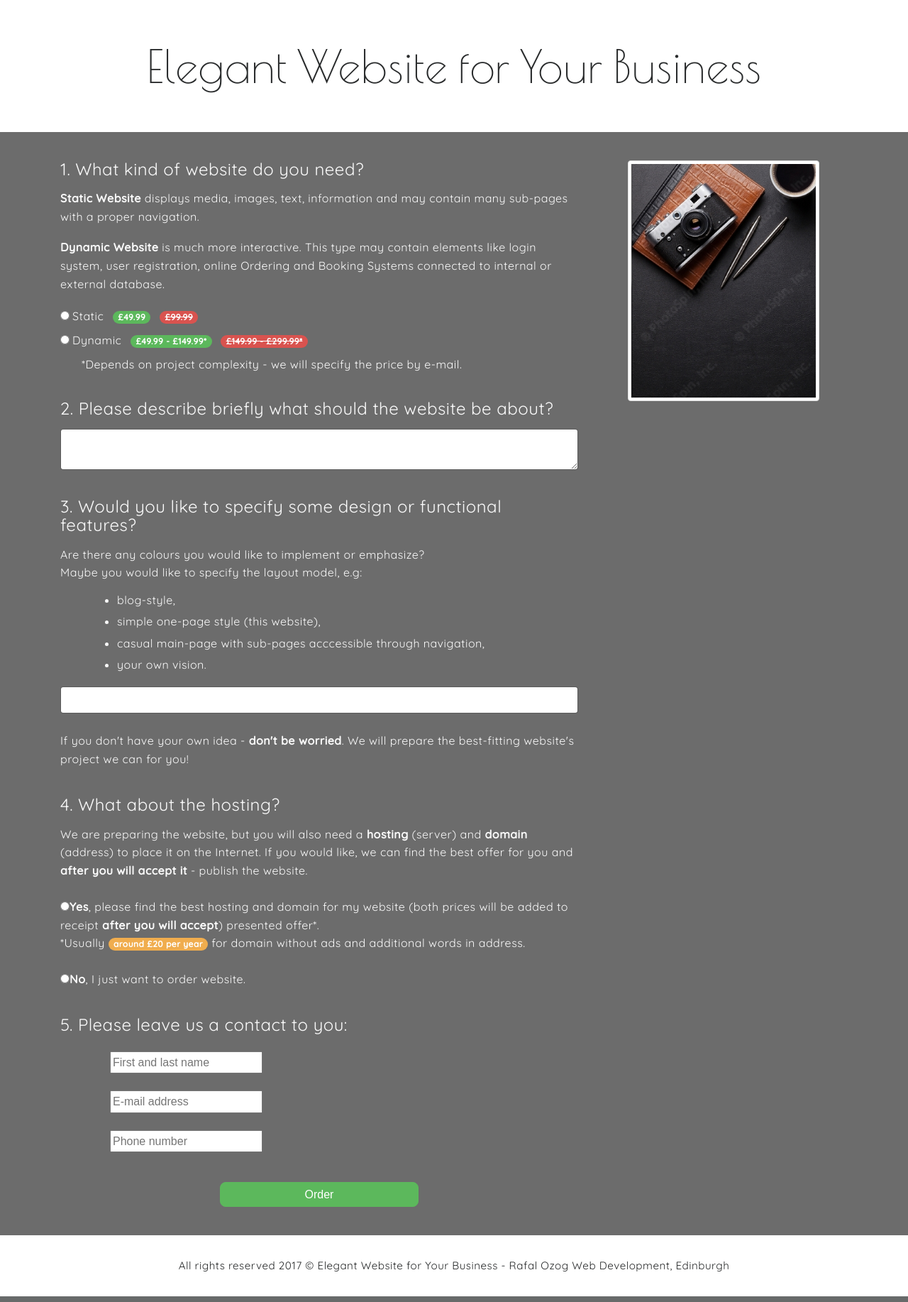
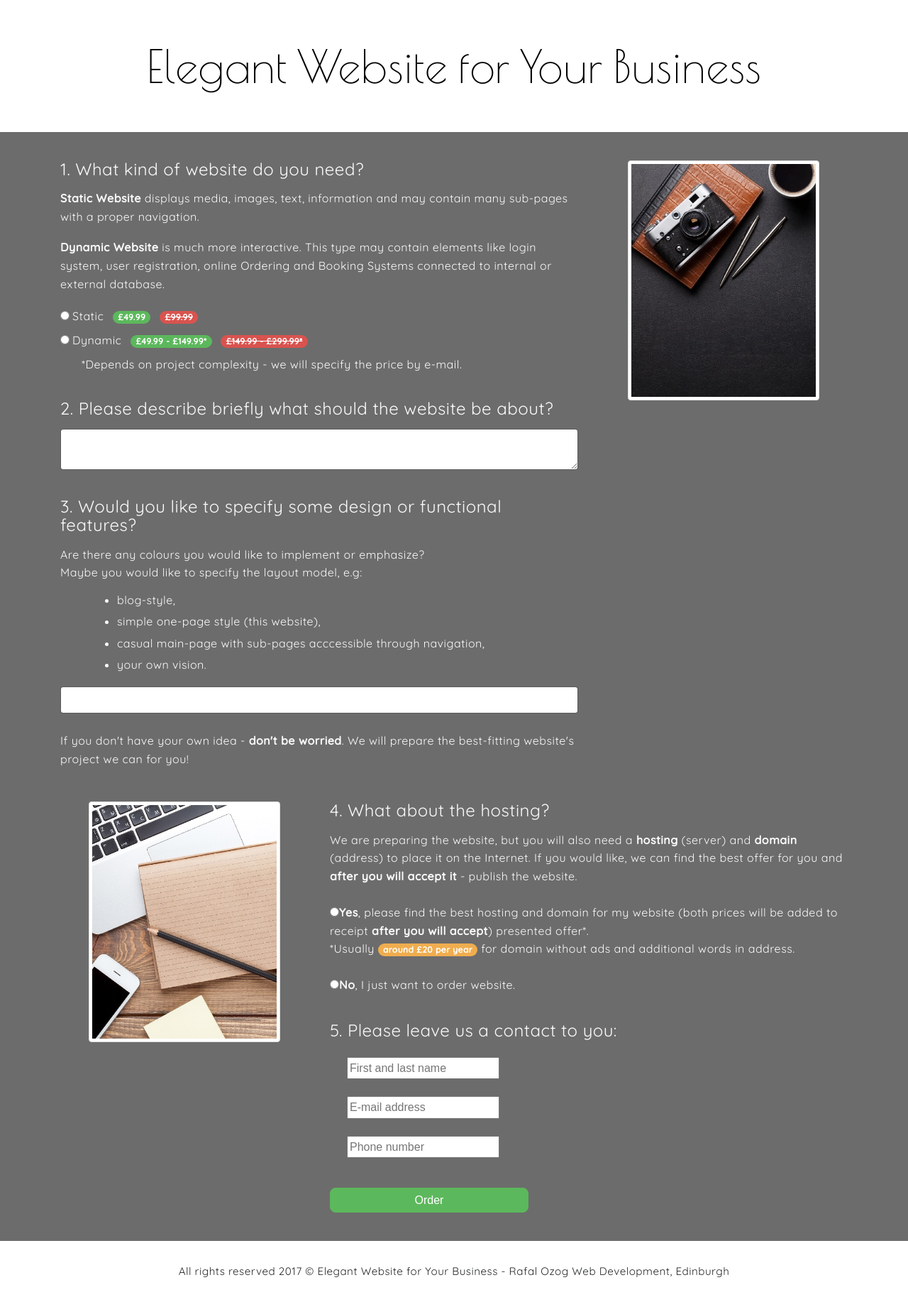
Before and after one commit to ravo9/PHP_Website_Project-Elegant_Website_for_Your_Business, a PHP site: page /templates/order.html in a window 1280 px wide. Shown: the whole page at 71% size. Run offline with PHP 8.4, Linux system fonts and the light colour scheme.

Commit message:
Pictures replaced

```diff
--- a/static/css/style.css
+++ b/static/css/style.css
@@ -12,6 +12,17 @@ body
 	font-family: 'Poiret One';
 	font-size: 4rem;
 	text-align: center;
+}
+
+.links_no_decoration
+{
+	text-decoration:none;
+	color: #000000;
+}
+
+.links_no_decoration:hover {
+    text-decoration:none;
+	color: #000000;
 }
 
 #benefits, #examples
--- a/templates/confirmation.html
+++ b/templates/confirmation.html
@@ -10,7 +10,6 @@
 	<meta name="keywords" content="websites, website, elegant, web-development, creation, rafal, ozog, business, customers, enterprise, attainable" />
 
 	<link href="../static/css/bootstrap.min.css" rel="stylesheet" type="text/css" />
-	<link href="../static/css/fontello.css" rel="stylesheet" type="text/css" />
 	<link href="../static/css/style.css" rel="stylesheet" type="text/css" />
 
 	<link href="https://fonts.googleapis.com/css?family=Poiret+One" rel="stylesheet">
@@ -22,14 +21,14 @@
 <body>
 
 	<div id="logo" class="container">
-		Elegant Website for Your Business
+		<a href="/" class="links_no_decoration">Elegant Website for Your Business</a>
 	</div>
 
 	<div id="benefits">
 		<div class="container">
 		<div class="row">
                 <div class="col-md-4 text-center">
-					<img class="img-thumbnail" src="../static/img/c1.png">
+					<img class="img-thumbnail" src="../static/img/c5.jpg">
 				</div>
 				<div class="col-md-8">
 
--- a/templates/order.html
+++ b/templates/order.html
@@ -10,7 +10,6 @@
 	<meta name="keywords" content="websites, website, elegant, web-development, creation, rafal, ozog, business, customers, enterprise, attainable" />
 
 	<link href="../static/css/bootstrap.min.css" rel="stylesheet" type="text/css" />
-	<link href="../static/css/fontello.css" rel="stylesheet" type="text/css" />
 	<link href="../static/css/style.css" rel="stylesheet" type="text/css" />
 
 	<link href="https://fonts.googleapis.com/css?family=Poiret+One" rel="stylesheet">
@@ -22,16 +21,13 @@
 <body>
 
 	<div id="logo" class="container">
-		Elegant Website for Your Business
+		<a href="/" class="links_no_decoration">Elegant Website for Your Business</a>
 	</div>
-
     <div id="benefits">
 	    <div class="container">
+        <form action="" name="form" method="post">
 	    <div class="row">
 	        <div class="col-md-8">
-
-					<form action="" name="form" method="post">
-
 						    <fieldset class="form-group">
 							    <legend class="mb-3">1. What kind of website do you need?</legend>
 								    <label for="kind">
@@ -82,6 +78,16 @@
 							    <div style="height: 23px;"></div>
 						    </fieldset>
 
+                </div>
+            <div class="col-md-4 text-center">
+					    <img class="img-thumbnail" src="../static/img/c1.jpg">
+		    </div>
+        </div>
+        <div class="row mt-2">
+                <div class="col-md-4 text-center">
+                        <img class="img-thumbnail" src="../static/img/c3.jpg">
+				    </div>
+                <div class="col-md-8">
                             <fieldset class="form-group">
 							    <legend class="mb-3">4. What about the hosting?</legend>
 							    We are preparing the website, but you will also need a <strong>hosting</strong> (server) and <strong>domain</strong> (address) to place it on the Internet. If you would like, we can find the best offer for you and <strong>after you will accept it</strong> - publish the website.<br/><br/>
@@ -93,23 +99,18 @@
 
                             <fieldset class="form-group">
 							    <legend class="mb-4">5. Please leave us a contact to you:</legend>
-                            <input class="d-block mb-4" style="margin-left:70px;" type="textarea" name="name" placeholder="First and last name">
-                            <input class="d-block mb-4" style="margin-left:70px;" type="textarea" name="email" placeholder="E-mail address">
-                            <input class="d-block mb-3" style="margin-left:70px;" type="textarea" name="phone" placeholder="Phone number">
+                                <input class="d-block mb-4" style="margin-left:24px;" type="textarea" name="name" placeholder="First and last name">
+                                <input class="d-block mb-4" style="margin-left:24px;" type="textarea" name="email" placeholder="E-mail address">
+                                <input class="d-block mb-3" style="margin-left:24px;" type="textarea" name="phone" placeholder="Phone number">
 							    <div style="height: 10px;"></div>
 						    </fieldset>
 
-                        <fieldset class="text-center">
-						<input type="submit" name="submit" class="btn btn-success" style="width: 280px; height: 35px; padding-top: 7px; border-radius: 8px;" value="Order" />
+                            <fieldset>
+						    <input type="submit" name="submit" class="btn btn-success" style="width: 280px; height: 35px; padding-top: 7px; padding-bottom: 7px; border-radius: 8px;" value="Order" />
 						    </fieldset>
-
-					</form>
-
-				</div>
-				<div class="col-md-4 text-center">
-					<img class="img-thumbnail" src="../static/img/c1.png">
 				    </div>
 			    </div>
+            </form>
 	    </div>
     </div>
 
```
Also changed, not shown: templates/index.html (+3 -4 lines), static/img/c1.jpg (added), static/img/c1.png (deleted), static/img/c2.jpg (added), static/img/c2.png (deleted), static/img/c3.jpg (added), static/img/c4.jpg (added), static/img/c5.jpg (added). Lines whose indentation alone changed are shown as unchanged.
